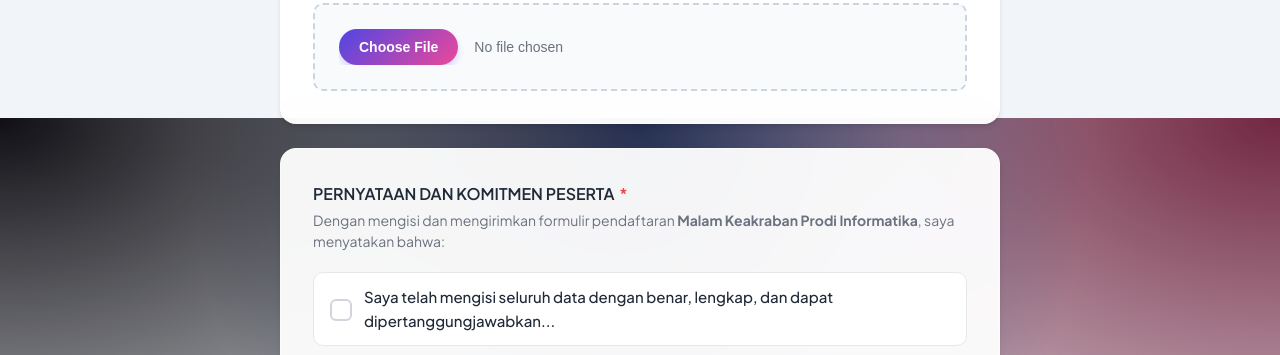
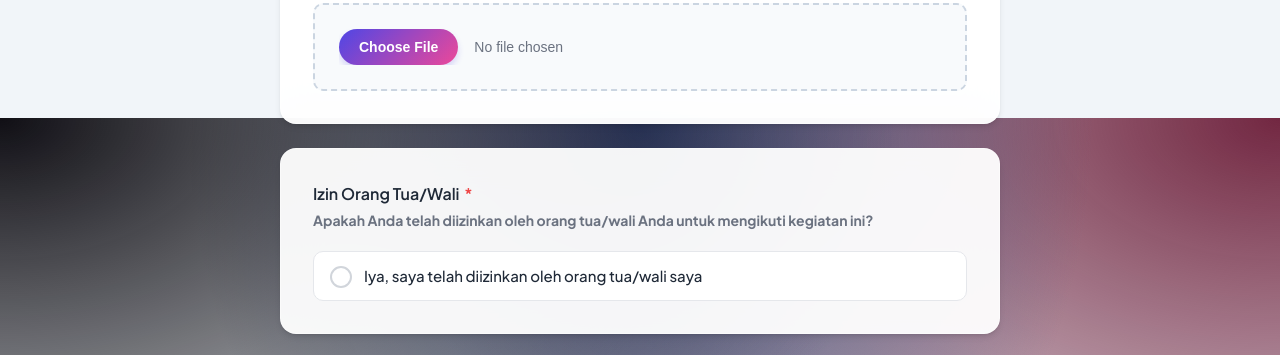
Before and after one commit to WhisprWhispr/formpeserta, a website: page public/index.html in a window 1280 px wide. Shown: the part 8682-9037 px from the top of the page. Drawn offline with Linux system fonts and the light colour scheme; no server answers.

Commit message:
Add izin ortu input field to index and panitia forms

```diff
--- a/public/index.html
+++ b/public/index.html
@@ -330,6 +330,15 @@
                 </div>
             </div>
 
+            <!-- Izin Orang Tua/Wali -->
+            <div class="form-card">
+                <label>Izin Orang Tua/Wali <span class="required">*</span></label>
+                <p class="subtitle"><strong>Apakah Anda telah diizinkan oleh orang tua/wali Anda untuk mengikuti kegiatan ini?</strong></p>
+                <div class="radio-group">
+                    <label class="radio-label"><input type="radio" name="izin_ortu" value="Iya, saya telah diizinkan oleh orang tua/wali saya" required> Iya, saya telah diizinkan oleh orang tua/wali saya</label>
+                </div>
+            </div>
+
             <!-- Pernyataan dan Komitmen -->
             <div class="form-card">
                 <label>PERNYATAAN DAN KOMITMEN PESERTA <span class="required">*</span></label>
```
Also changed, not shown: public/panitia.html (+9 -0 lines).
